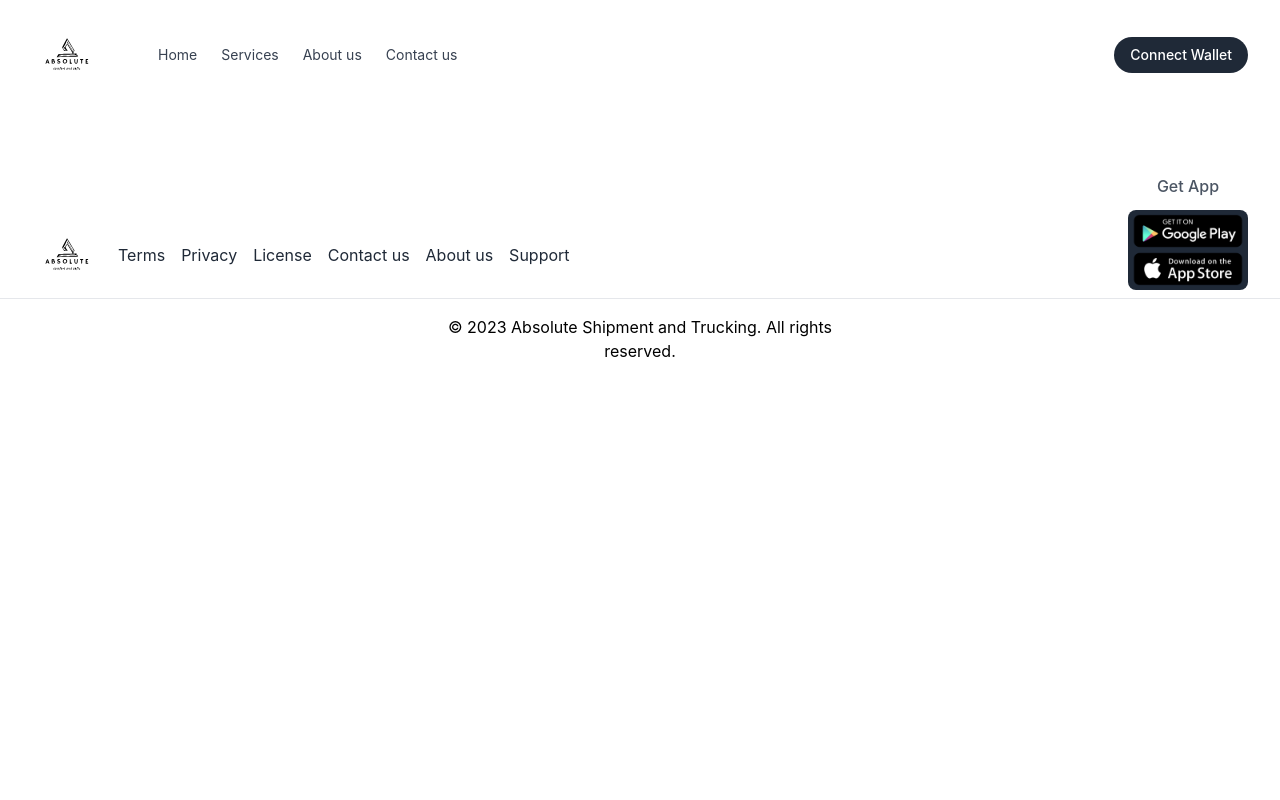
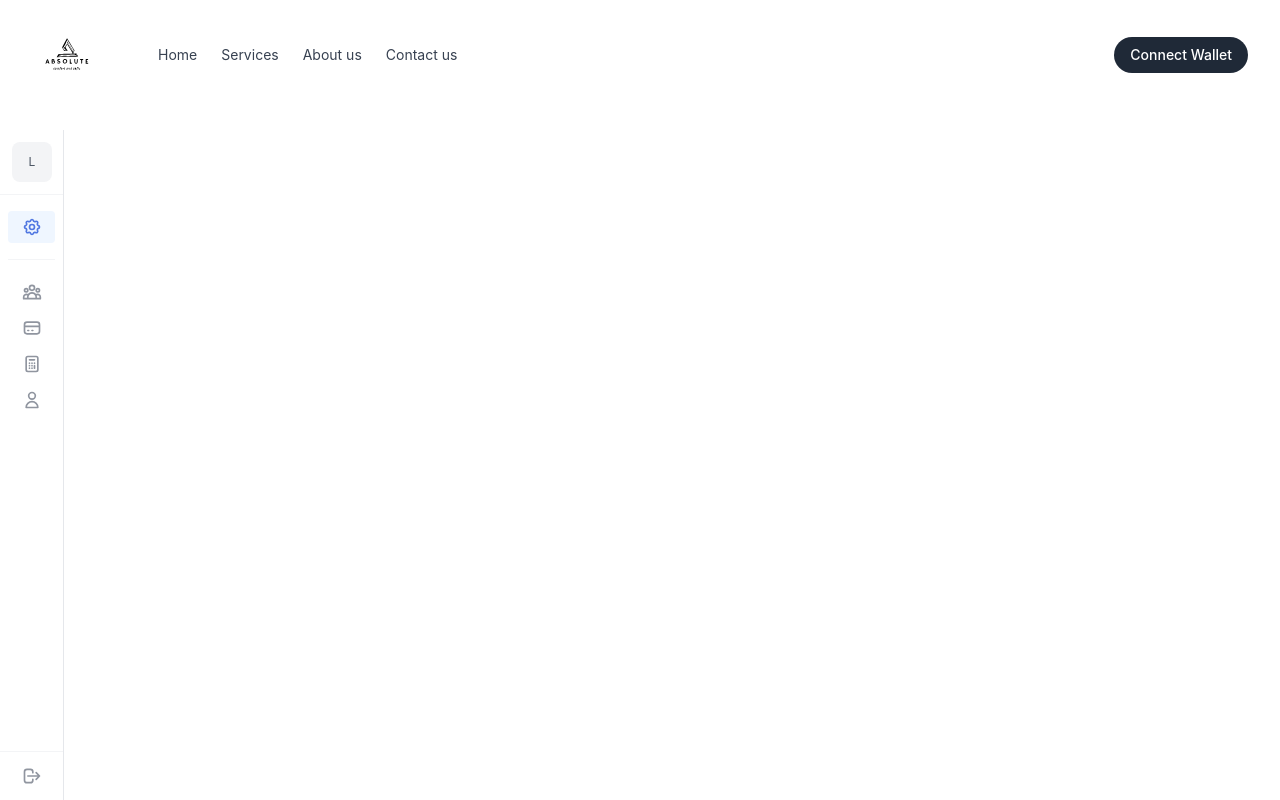
Before and after one commit to chiemezie1/shipmentTrackingSystem, a React (Create React App) app in the folder frontend/: page /services in a window 1280 px wide. Shown: the top 800 px of the page. Built offline with nearby package versions, Linux system fonts and the light colour scheme.

Commit message:
working route

```diff
--- a/frontend/src/App.js
+++ b/frontend/src/App.js
@@ -65,8 +65,8 @@ function App() {
       <Routes>
         <Route path="/" element={<Home />} />
 
-{/*
-        <Route path="about" element={
+
+        <Route path="services" element={
           <Services
             setOpenProfile={setOpenProfile}
             setCompleteModel={setCompleteModel}
@@ -76,7 +76,7 @@ function App() {
 
         <Route path="about" element={<About />} />
 
-        <Route path="contact" element={<Contact />} /> */}
+        <Route path="contact" element={<Contact />} />
       </Routes>
 
 
--- a/frontend/src/components/Services.js
+++ b/frontend/src/components/Services.js
@@ -7,8 +7,6 @@ const Services = ({
   setGetModel,
   setStartModel,
 }) => {
-
-
   const openModalBBox = (text) => {
     if (text === 1) {
       setCompleteModel(true);
@@ -21,7 +19,201 @@ const Services = ({
     }
   };
 
+  return(
+    <services>
+        <div class="flex h-screen w-16 flex-col justify-between border-e bg-white">
+  <div>
+    <div class="inline-flex h-16 w-16 items-center justify-center">
+      <span
+        class="grid h-10 w-10 place-content-center rounded-lg bg-gray-100 text-xs text-gray-600"
+      >
+        L
+      </span>
+    </div>
 
-  return <div>Services</div>;
+    <div class="border-t border-gray-100">
+      <div class="px-2">
+        <div class="py-4">
+          <a
+            href=""
+            class="t group relative flex justify-center rounded bg-blue-50 px-2 py-1.5 text-blue-700"
+          >
+            <svg
+              xmlns="http://www.w3.org/2000/svg"
+              class="h-5 w-5 opacity-75"
+              fill="none"
+              viewBox="0 0 24 24"
+              stroke="currentColor"
+              stroke-width="2"
+            >
+              <path
+                stroke-linecap="round"
+                stroke-linejoin="round"
+                d="M10.325 4.317c.426-1.756 2.924-1.756 3.35 0a1.724 1.724 0 002.573 1.066c1.543-.94 3.31.826 2.37 2.37a1.724 1.724 0 001.065 2.572c1.756.426 1.756 2.924 0 3.35a1.724 1.724 0 00-1.066 2.573c.94 1.543-.826 3.31-2.37 2.37a1.724 1.724 0 00-2.572 1.065c-.426 1.756-2.924 1.756-3.35 0a1.724 1.724 0 00-2.573-1.066c-1.543.94-3.31-.826-2.37-2.37a1.724 1.724 0 00-1.065-2.572c-1.756-.426-1.756-2.924 0-3.35a1.724 1.724 0 001.066-2.573c-.94-1.543.826-3.31 2.37-2.37.996.608 2.296.07 2.572-1.065z"
+              />
+              <path
+                stroke-linecap="round"
+                stroke-linejoin="round"
+                d="M15 12a3 3 0 11-6 0 3 3 0 016 0z"
+              />
+            </svg>
+
+            <span
+              class="absolute start-full top-1/2 ms-4 -translate-y-1/2 rounded bg-gray-900 px-2 py-1.5 text-xs font-medium text-white opacity-0 group-hover:opacity-100"
+            >
+              General
+            </span>
+          </a>
+        </div>
+
+        <ul class="space-y-1 border-t border-gray-100 pt-4">
+          <li>
+            <a
+              href=""
+              class="group relative flex justify-center rounded px-2 py-1.5 text-gray-500 hover:bg-gray-50 hover:text-gray-700"
+            >
+              <svg
+                xmlns="http://www.w3.org/2000/svg"
+                class="h-5 w-5 opacity-75"
+                fill="none"
+                viewBox="0 0 24 24"
+                stroke="currentColor"
+                stroke-width="2"
+              >
+                <path
+                  stroke-linecap="round"
+                  stroke-linejoin="round"
+                  d="M17 20h5v-2a3 3 0 00-5.356-1.857M17 20H7m10 0v-2c0-.656-.126-1.283-.356-1.857M7 20H2v-2a3 3 0 015.356-1.857M7 20v-2c0-.656.126-1.283.356-1.857m0 0a5.002 5.002 0 019.288 0M15 7a3 3 0 11-6 0 3 3 0 016 0zm6 3a2 2 0 11-4 0 2 2 0 014 0zM7 10a2 2 0 11-4 0 2 2 0 014 0z"
+                />
+              </svg>
+
+              <span
+                class="absolute start-full top-1/2 ms-4 -translate-y-1/2 rounded bg-gray-900 px-2 py-1.5 text-xs font-medium text-white opacity-0 group-hover:opacity-100"
+              >
+                Teams
+              </span>
+            </a>
+          </li>
+
+          <li>
+            <a
+              href=""
+              class="group relative flex justify-center rounded px-2 py-1.5 text-gray-500 hover:bg-gray-50 hover:text-gray-700"
+            >
+              <svg
+                xmlns="http://www.w3.org/2000/svg"
+                class="h-5 w-5 opacity-75"
+                fill="none"
+                viewBox="0 0 24 24"
+                stroke="currentColor"
+                stroke-width="2"
+              >
+                <path
+                  stroke-linecap="round"
+                  stroke-linejoin="round"
+                  d="M3 10h18M7 15h1m4 0h1m-7 4h12a3 3 0 003-3V8a3 3 0 00-3-3H6a3 3 0 00-3 3v8a3 3 0 003 3z"
+                />
+              </svg>
+
+              <span
+                class="absolute start-full top-1/2 ms-4 -translate-y-1/2 rounded bg-gray-900 px-2 py-1.5 text-xs font-medium text-white opacity-0 group-hover:opacity-100"
+              >
+                Billing
+              </span>
+            </a>
+          </li>
+
+          <li>
+            <a
+              href=""
+              class="group relative flex justify-center rounded px-2 py-1.5 text-gray-500 hover:bg-gray-50 hover:text-gray-700"
+            >
+              <svg
+                xmlns="http://www.w3.org/2000/svg"
+                class="h-5 w-5 opacity-75"
+                fill="none"
+                viewBox="0 0 24 24"
+                stroke="currentColor"
+                stroke-width="2"
+              >
+                <path
+                  stroke-linecap="round"
+                  stroke-linejoin="round"
+                  d="M9 7h6m0 10v-3m-3 3h.01M9 17h.01M9 14h.01M12 14h.01M15 11h.01M12 11h.01M9 11h.01M7 21h10a2 2 0 002-2V5a2 2 0 00-2-2H7a2 2 0 00-2 2v14a2 2 0 002 2z"
+                />
+              </svg>
+
+              <span
+                class="absolute start-full top-1/2 ms-4 -translate-y-1/2 rounded bg-gray-900 px-2 py-1.5 text-xs font-medium text-white opacity-0 group-hover:opacity-100"
+              >
+                Invoices
+              </span>
+            </a>
+          </li>
+
+          <li>
+            <a
+              href=""
+              class="group relative flex justify-center rounded px-2 py-1.5 text-gray-500 hover:bg-gray-50 hover:text-gray-700"
+            >
+              <svg
+                xmlns="http://www.w3.org/2000/svg"
+                class="h-5 w-5 opacity-75"
+                fill="none"
+                viewBox="0 0 24 24"
+                stroke="currentColor"
+                stroke-width="2"
+              >
+                <path
+                  stroke-linecap="round"
+                  stroke-linejoin="round"
+                  d="M16 7a4 4 0 11-8 0 4 4 0 018 0zM12 14a7 7 0 00-7 7h14a7 7 0 00-7-7z"
+                />
+              </svg>
+
+              <span
+                class="absolute start-full top-1/2 ms-4 -translate-y-1/2 rounded bg-gray-900 px-2 py-1.5 text-xs font-medium text-white opacity-0 group-hover:opacity-100"
+              >
+                Account
+              </span>
+            </a>
+          </li>
+        </ul>
+      </div>
+    </div>
+  </div>
+
+  <div class="sticky inset-x-0 bottom-0 border-t border-gray-100 bg-white p-2">
+    <form action="/logout">
+      <button
+        type="submit"
+        class="group relative flex w-full justify-center rounded-lg px-2 py-1.5 text-sm text-gray-500 hover:bg-gray-50 hover:text-gray-700"
+      >
+        <svg
+          xmlns="http://www.w3.org/2000/svg"
+          class="h-5 w-5 opacity-75"
+          fill="none"
+          viewBox="0 0 24 24"
+          stroke="currentColor"
+          stroke-width="2"
+        >
+          <path
+            stroke-linecap="round"
+            stroke-linejoin="round"
+            d="M17 16l4-4m0 0l-4-4m4 4H7m6 4v1a3 3 0 01-3 3H6a3 3 0 01-3-3V7a3 3 0 013-3h4a3 3 0 013 3v1"
+          />
+        </svg>
+
+        <span
+          class="absolute start-full top-1/2 ms-4 -translate-y-1/2 rounded bg-gray-900 px-2 py-1.5 text-xs font-medium text-white opacity-0 group-hover:opacity-100"
+        >
+          Logout
+        </span>
+      </button>
+    </form>
+  </div>
+</div>
+    </services>
+  );
 };
 export default Services;
```
Lines whose indentation alone changed are shown as unchanged.
